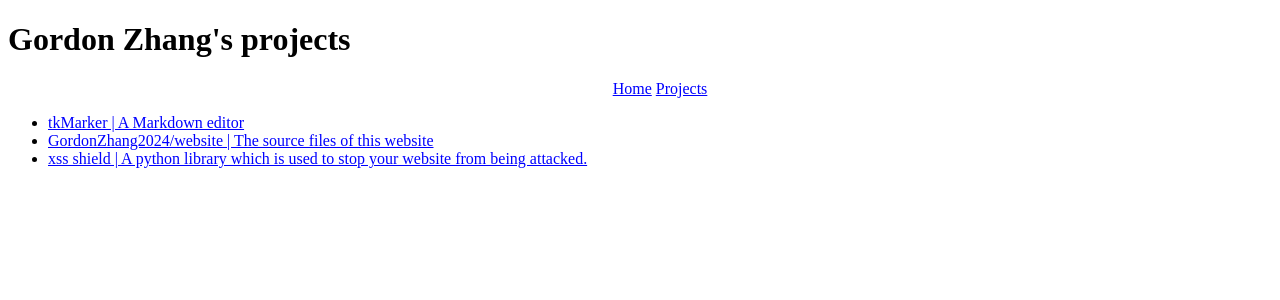
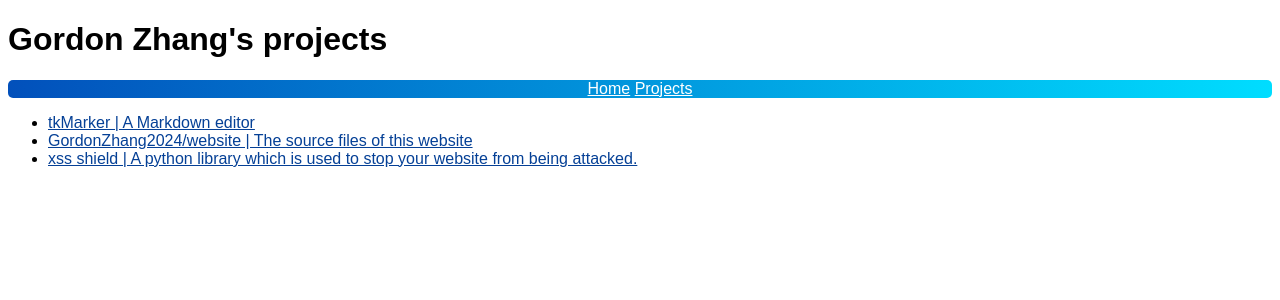
Before and after one commit to GordonZhang2024/website, a Flask app: page /projects/ in a window 1280 px wide. Shown: the top 300 px of the page. Run offline with Flask 3, Linux system fonts and the light colour scheme.

Commit message:
Update stylesheet

```diff
--- a/robots.txt
+++ b/robots.txt
@@ -1,2 +1,4 @@
 User-agent: *
 Allow: /
+
+Sitemap: https://gordonzhang.pythonanywhere.com/sitemap.xml
--- a/static/style.css
+++ b/static/style.css
@@ -1,7 +1,22 @@
 html {
-    font-family: "Sans-Serif";
+    font-family: Sans-serif;
 }
 
 a {
-	color: blue;
+    color: #054096;
 }
+
+.info {
+    border: solid;
+    border-width: 1px;
+    border-radius: 5px;
+}
+
+nav {
+    background-image: linear-gradient(90deg, #0250bb, #00ddff);
+    border-radius: 5px;
+}
+
+nav a {
+   color: white;
+}
--- a/templates/base.html
+++ b/templates/base.html
@@ -16,10 +16,8 @@
         {% block title %} {% endblock %}
         <center>
             <nav>
-                <ul>
-                    <a href={{ url_for('index') }}>Home</a>
-                    <a href={{ url_for('projects') }}>Projects</a>
-                </ul>
+                <a href={{ url_for('index') }}>Home</a>
+                <a href={{ url_for('projects') }}>Projects</a>
             </nav>
         </center>
         {% block content %} {% endblock %}
--- a/templates/projects.html
+++ b/templates/projects.html
@@ -8,7 +8,7 @@
         {% for name, url in projects_list.items() %}
         <span class="float-right">
             <li>
-                <a href={{ url }}>{{ name }}</a>
+               <a href={{ url }}>{{ name }}</a>
             </li>
         </span>
         {% endfor %}
```
Also changed, not shown: templates/index.html (+40 -1 lines), templates/tkmarker.html (+3 -4 lines).
